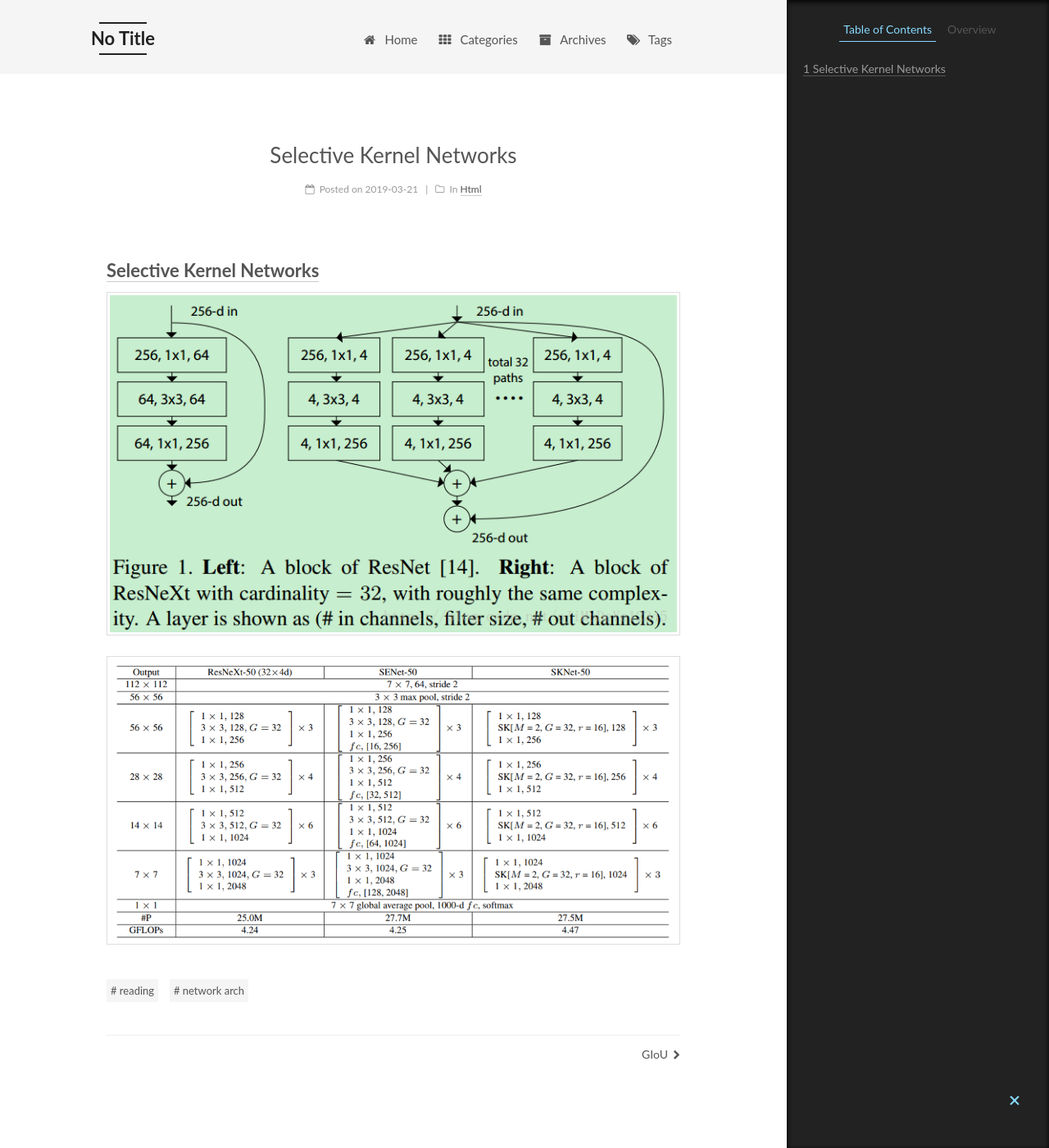
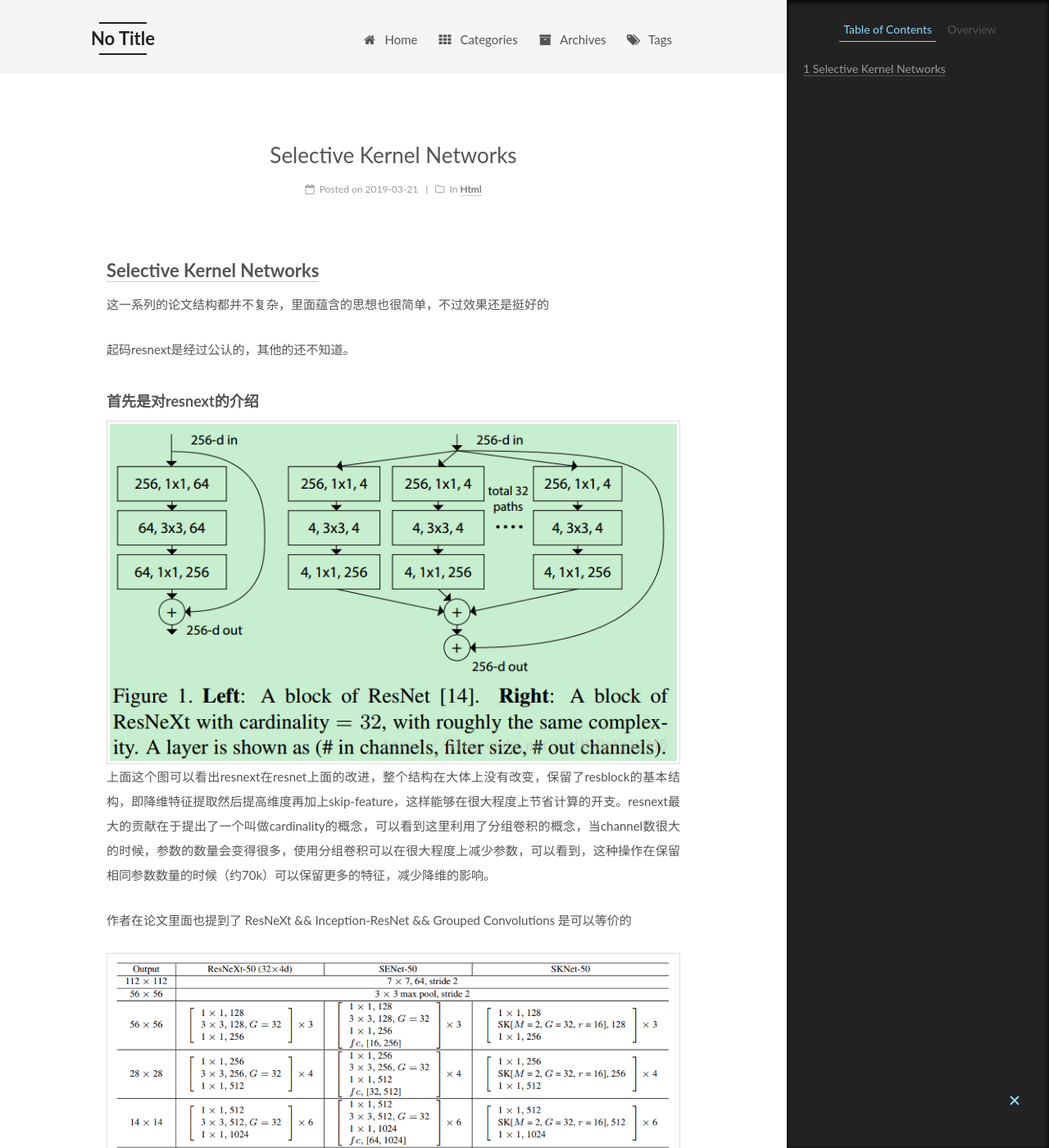
Before and after one commit to jichilen/jichilen.github.io, a Jekyll site: the page built from _posts/2019-3-21-paper_reading.md, in a window 1280 px wide and 1400 px high. Shown: the whole window at 82% size. Built offline with Jekyll 4.4.1, drawn with Linux system fonts in a browser that asks for light colours; some web fonts are replaced.

Commit message:
blog update Fri Mar 22 17:23:07 DST 2019

```diff
--- a/_posts/2019-3-21-paper_reading.md
+++ b/_posts/2019-3-21-paper_reading.md
@@ -11,8 +11,24 @@ icon: icon-html
 
 ## [Selective Kernel Networks](https://arxiv.org/pdf/1903.06586.pdf)
 
+这一系列的论文结构都并不复杂，里面蕴含的思想也很简单，不过效果还是挺好的
+
+起码resnext是经过公认的，其他的还不知道。
+
+#### 首先是对resnext的介绍
+
+<center>
+    <img src='../assets/img/paper-5-1.jpg' style="zoom:100%">
+</center>
+
+上面这个图可以看出resnext在resnet上面的改进，整个结构在大体上没有改变，保留了resblock的基本结构，即降维特征提取然后提高维度再加上skip-feature，这样能够在很大程度上节省计算的开支。resnext最大的贡献在于提出了一个叫做cardinality的概念，可以看到这里利用了分组卷积的概念，当channel数很大的时候，参数的数量会变得很多，使用分组卷积可以在很大程度上减少参数，可以看到，这种操作在保留相同参数数量的时候（约70k）可以保留更多的特征，减少降维的影响。
+
+作者在论文里面也提到了 ResNeXt && Inception-ResNet && Grouped Convolutions 是可以等价的
+
+<img src='../assets/img/paper-5-2.jpg' style="zoom:100%">
 
 
-<img src='../assets/img/paper-5-1.jpg' style="zoom:100%">
 
-<img src='../assets/img/paper-5-2.jpg' style="zoom:100%">
+<center>
+    <img src='../assets/img/paper-5-3.jpg' style="zoom:100%">
+</center>
```
Also changed, not shown: _posts/2019-3-19-leetcode.md (+2 -2 lines), _posts/2019-3-22-leetcode.md (added, +111 -0 lines), assets/img/paper-5-3.jpg (added).
